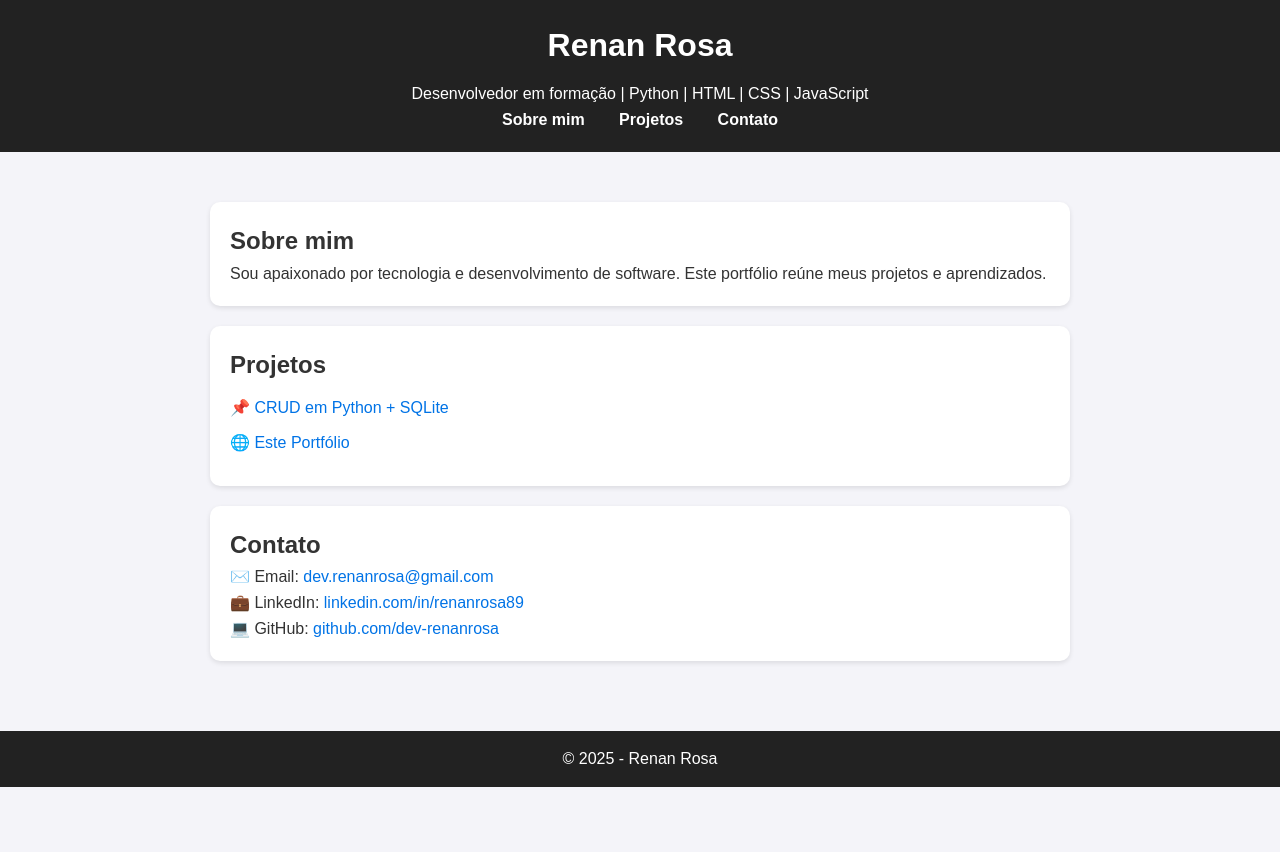
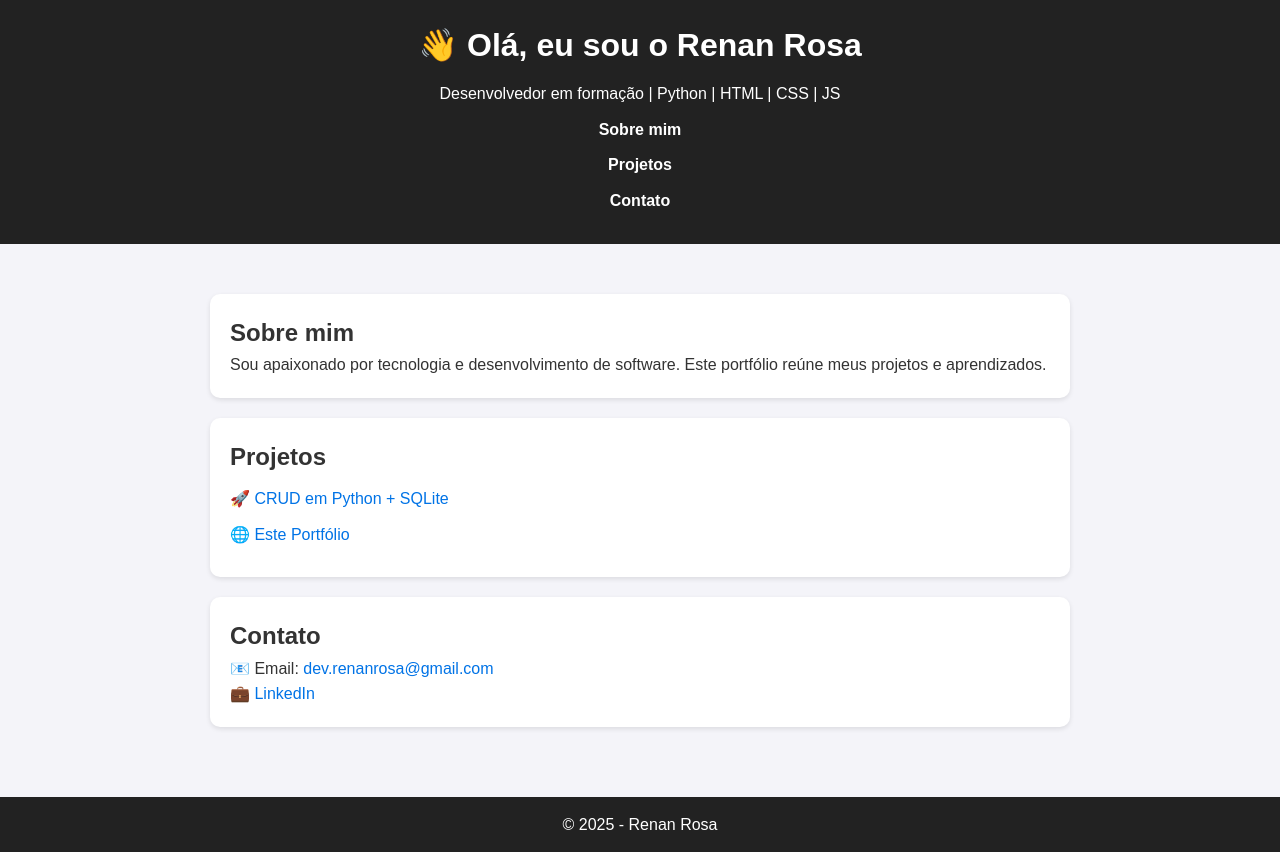
Before and after one commit to dev-renanrosa/portfolio, a plain HTML site: page index.html in a window 1280 px wide. Before the commit the page ends 800 px from the top, so only its background shows below. Drawn offline with Linux system fonts and the light colour scheme.

Commit message:
atualiza email e linkedin no portfólio

```diff
--- a/index.html
+++ b/index.html
@@ -8,34 +8,36 @@
 </head>
 <body>
   <header>
-    <h1>Renan Rosa</h1>
-    <p>Desenvolvedor em formação | Python | HTML | CSS | JavaScript</p>
+    <h1>👋 Olá, eu sou o Renan Rosa</h1>
+    <p>Desenvolvedor em formação | Python | HTML | CSS | JS</p>
     <nav>
-      <a href="#sobre">Sobre mim</a>
-      <a href="#projetos">Projetos</a>
-      <a href="#contato">Contato</a>
+      <ul>
+        <li><a href="#sobre">Sobre mim</a></li>
+        <li><a href="#projetos">Projetos</a></li>
+        <li><a href="#contato">Contato</a></li>
+      </ul>
     </nav>
   </header>
 
   <main>
     <section id="sobre" class="card">
       <h2>Sobre mim</h2>
-      <p>Sou apaixonado por tecnologia e desenvolvimento de software. Este portfólio reúne meus projetos e aprendizados.</p>
+      <p>Sou apaixonado por tecnologia e desenvolvimento de software.
+      Este portfólio reúne meus projetos e aprendizados.</p>
     </section>
 
     <section id="projetos" class="card">
       <h2>Projetos</h2>
       <ul>
-        <li>📌 <a href="https://github.com/dev-renanrosa/crud-python-sqlite" target="_blank">CRUD em Python + SQLite</a></li>
+        <li>🚀 <a href="https://github.com/dev-renanrosa/crud-python-sqlite" target="_blank">CRUD em Python + SQLite</a></li>
         <li>🌐 <a href="https://dev-renanrosa.github.io/portfolio/" target="_blank">Este Portfólio</a></li>
       </ul>
     </section>
 
     <section id="contato" class="card">
       <h2>Contato</h2>
-      <p>✉️ Email: <a href="mailto:dev.renanrosa@gmail.com">dev.renanrosa@gmail.com</a></p>
-      <p>💼 LinkedIn: <a href="https://www.linkedin.com/in/renanrosa89/" target="_blank">linkedin.com/in/renanrosa89</a></p>
-      <p>💻 GitHub: <a href="https://github.com/dev-renanrosa" target="_blank">github.com/dev-renanrosa</a></p>
+      <p>📧 Email: <a href="mailto:dev.renanrosa@gmail.com">dev.renanrosa@gmail.com</a></p>
+      <p>💼 <a href="https://www.linkedin.com/in/renanrosa89/" target="_blank">LinkedIn</a></p>
     </section>
   </main>
 
```
